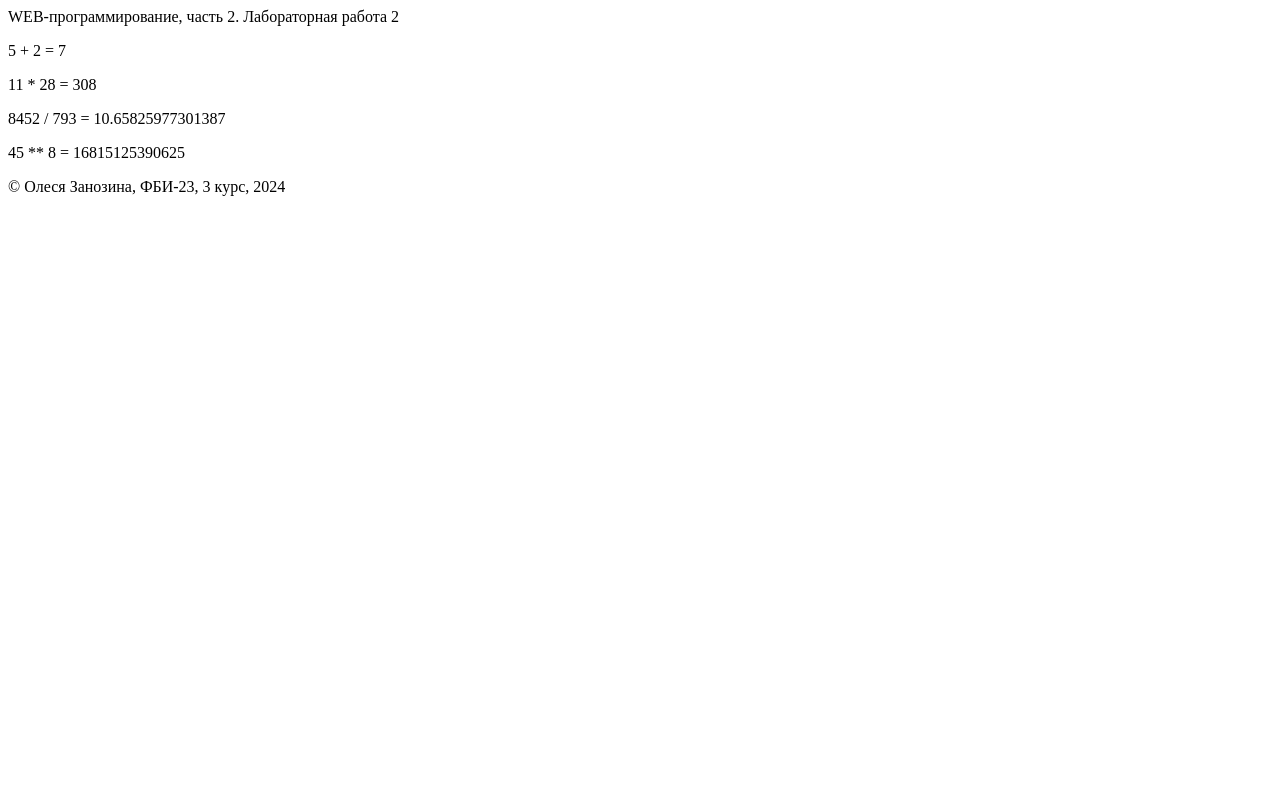
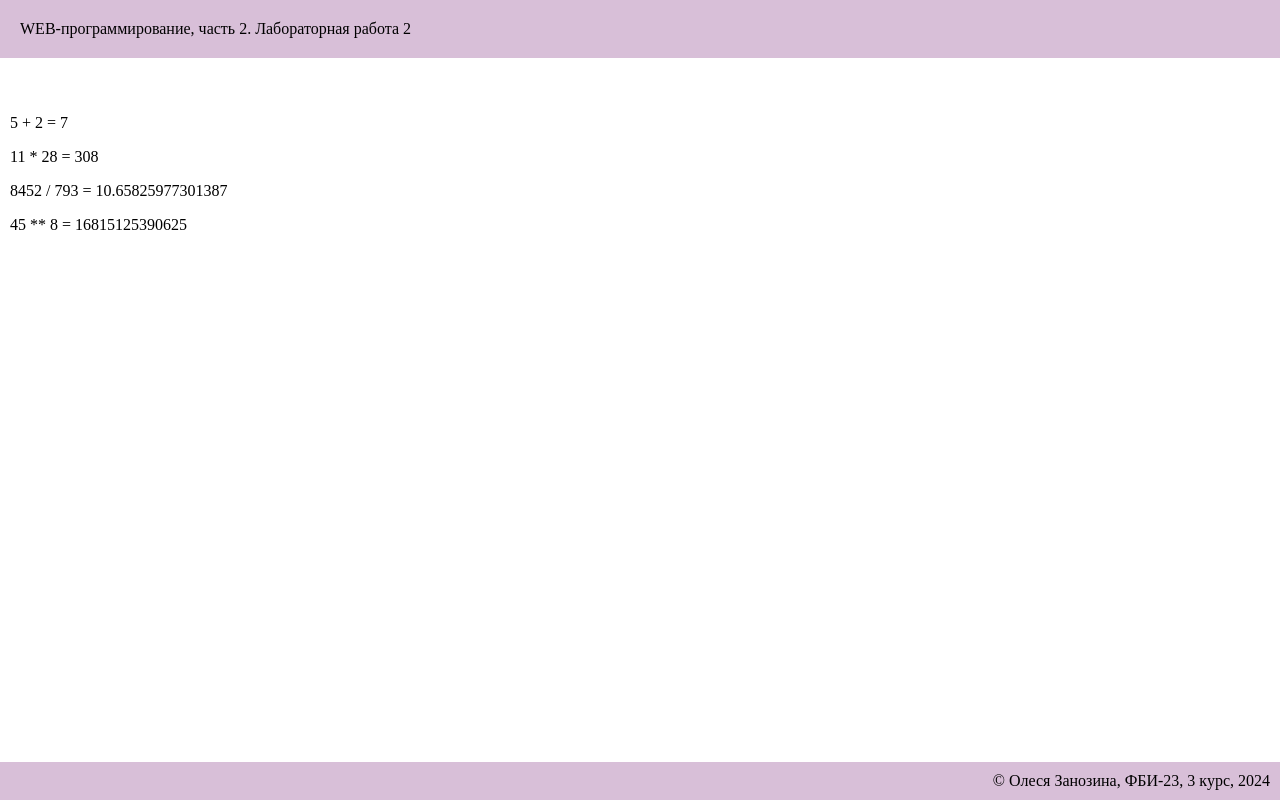
Before and after one commit to Lesssya/web-backend-labs, a Flask app: page /lab2/example in a window 1280 px wide. Run offline with Flask 3, Linux system fonts and the light colour scheme.

Commit message:
подключение стилей

```diff
--- /dev/null
+++ b/static/main.css
@@ -0,0 +1,25 @@
+body {
+    margin: 0;
+}
+
+main {
+    margin-bottom: 40px;
+    padding: 10px;
+}
+
+header {
+    margin-bottom: 30px;
+    padding: 20px;
+    background: #D8BFD8; /* Лавандовый */
+}
+
+footer {
+    margin-top: 20px;
+    padding: 10px;
+    background: #D8BFD8; /* Более насыщенный лавандовый */
+    text-align: right;
+    position: fixed;
+    bottom: 0;
+    left: 0;
+    right: 0;
+}
--- a/templates/example.html
+++ b/templates/example.html
@@ -4,6 +4,7 @@
     <meta charset="UTF-8">
     <meta name="viewport" content="width=device-width, initial-scale=1.0">
     <title>Занозина Олеся. Лабораторная работа {{ number }}</title>
+    <link rel="stylesheet" href="{{ url_for('static', filename='main.css') }}">
 </head>
 <body>
     <header>
```
